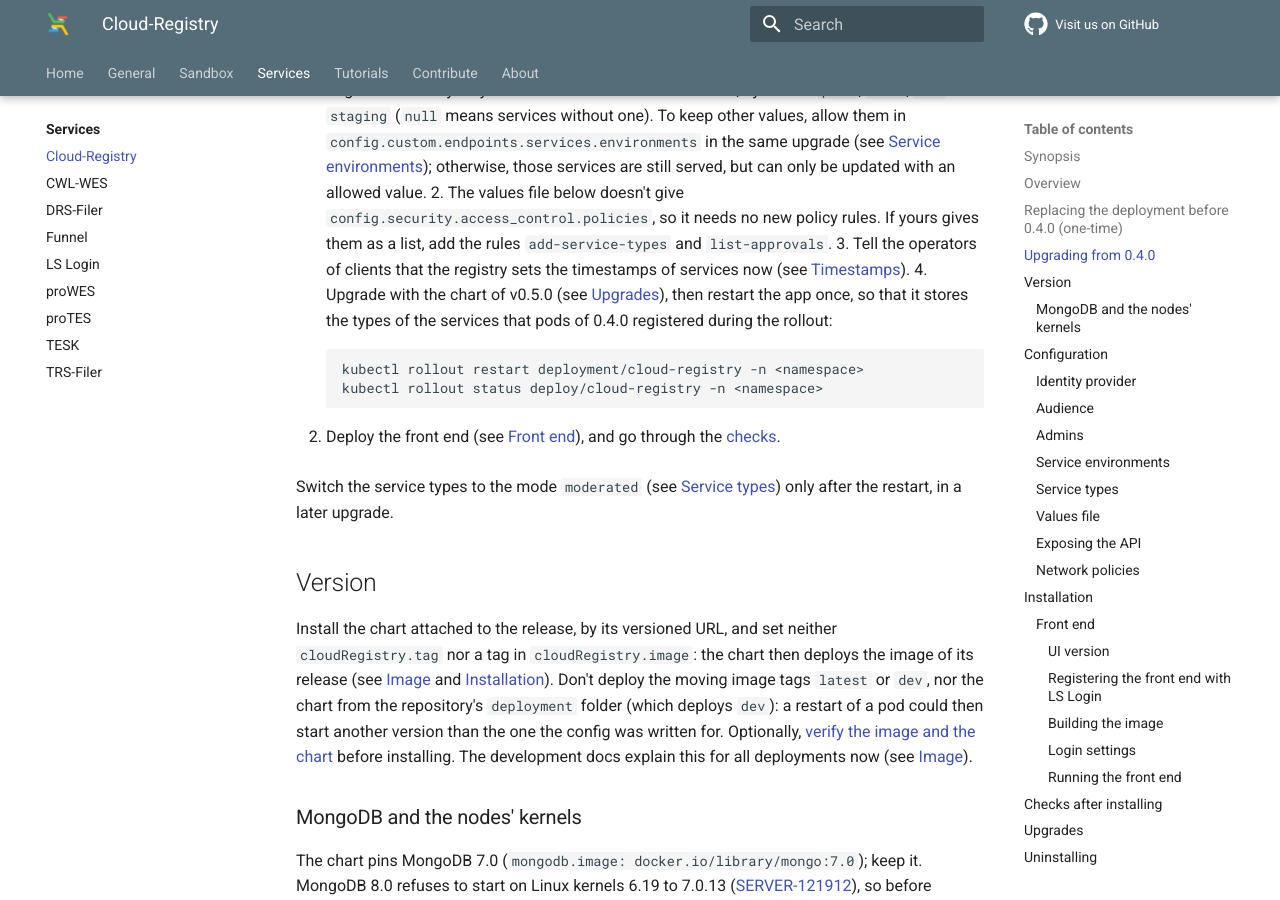
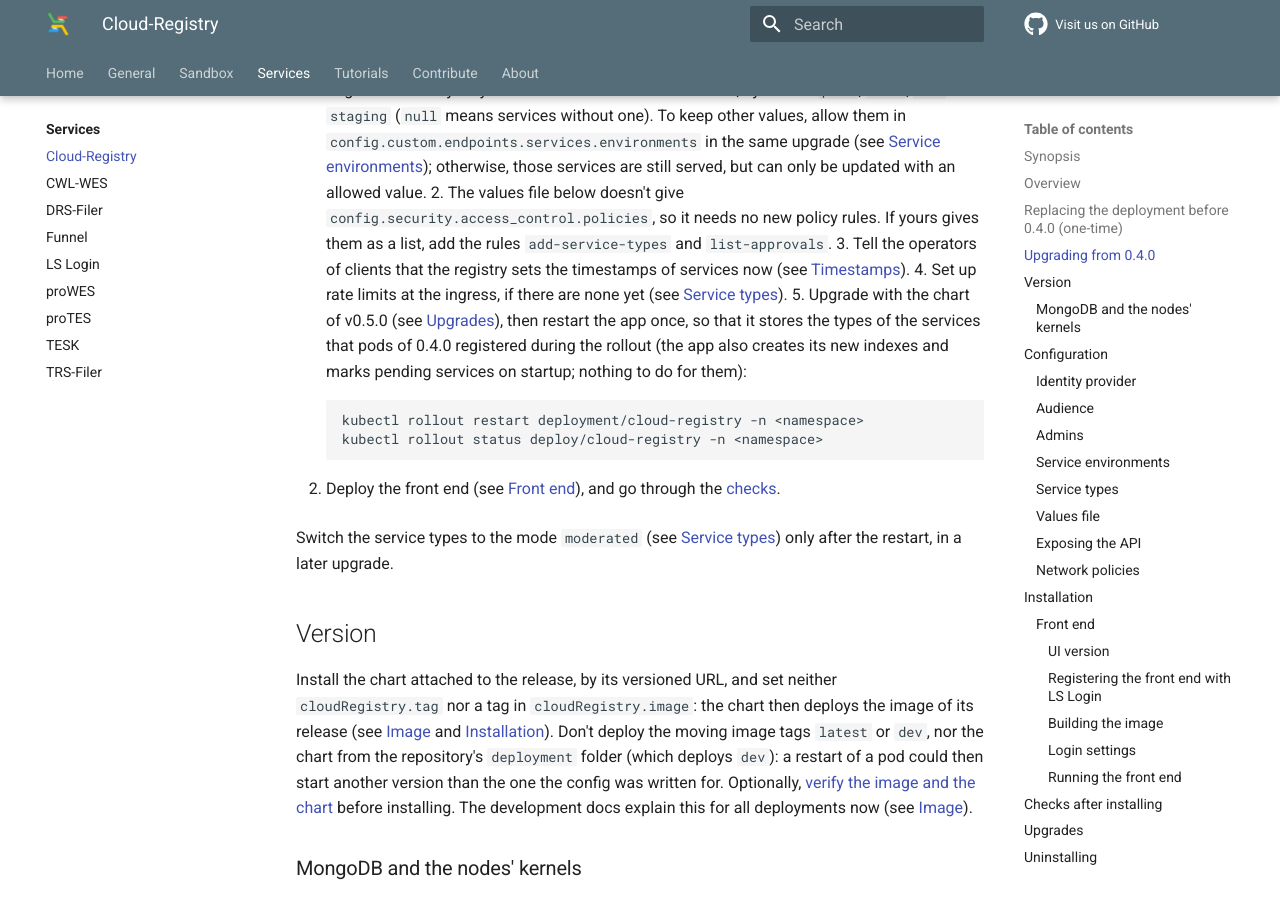
Before and after one commit to elixir-cloud-aai/elixir-cloud-aai.github.io, an MkDocs documentation site: the page built from docs/services/cloudregistry.md, in a window 1280 px wide and 900 px high, scrolled down 2622 px. Built offline with MkDocs 1.6.1 and Material for MkDocs 9.7.7, drawn with Linux system fonts in a browser that asks for light colours; comment, search, counter and statistics services are not loaded; some of the changed text lies outside the part shown.

Commit message:
docs: add type limits and rate limits
The limit of unused service types per user and the rate limits that
Cloud Registry 0.5.0 recommends with it, and the startup tasks of the
upgrade (#54).

Co-Authored-By: Claude Opus 5.5 <noreply@anthropic.com>

````diff
--- a/docs/services/cloudregistry.md
+++ b/docs/services/cloudregistry.md
@@ -120,16 +120,19 @@ chart's notes [To app version 0.5.0][cr-chart-0.5.0]; for this deployment:
    and `list-approvals`.
 3. Tell the operators of clients that the registry sets the timestamps of
    services now (see [Timestamps][cr-timestamps]).
-4. Upgrade with the chart of v0.5.0 (see [Upgrades](#upgrades)), then
+4. Set up rate limits at the ingress, if there are none yet (see [Service
+   types](#service-types)).
+5. Upgrade with the chart of v0.5.0 (see [Upgrades](#upgrades)), then
    restart the app once, so that it stores the types of the services that
-   pods of 0.4.0 registered during the rollout:
+   pods of 0.4.0 registered during the rollout (the app also creates its new
+   indexes and marks pending services on startup; nothing to do for them):
 
     ```bash
     kubectl rollout restart deployment/cloud-registry -n <namespace>
     kubectl rollout status deploy/cloud-registry -n <namespace>
     ```
 
-5. Deploy the front end (see [Front end](#front-end)), and go through the
+6. Deploy the front end (see [Front end](#front-end)), and go through the
    [checks](#checks-after-installing).
 
 Switch the service types to the mode `moderated` (see [Service
@@ -258,6 +261,14 @@ config:
 
 Admins approve pending types and services in the front end. Without the
 admin group (see [Admins](#admins)), nobody could approve them.
+
+Users other than admins may add at most 10 types that no service has
+(`config.custom.access_control.max_unused_service_types`, default `10`; see
+[Service types][cr-service-types-config]). The limit is per user, and anyone
+can create an LS Login account, so also limit the request rate at the
+ingress, at least for `POST /services/types` and `POST /services` (see
+[Rate limits][cr-rate-limits]; the controller must see the clients'
+addresses, not those of a proxy in front of the cluster).
 
 ### Values file
 
@@ -578,6 +589,7 @@ policy is `Retain`.
 [cr-image]: <https://cloud-registry.readthedocs.io/en/v0.5.0/deployment/#image>
 [cr-installation]: <https://cloud-registry.readthedocs.io/en/v0.5.0/deployment/#installation>
 [cr-ingress]: <https://cloud-registry.readthedocs.io/en/v0.5.0/deployment/#ingress>
+[cr-rate-limits]: <https://cloud-registry.readthedocs.io/en/v0.5.0/deployment/#rate-limits>
 [cr-tls]: <https://cloud-registry.readthedocs.io/en/v0.5.0/deployment/#tls>
 [cr-network-policies]: <https://cloud-registry.readthedocs.io/en/v0.5.0/deployment/#network-policies>
 [cr-upgrades]: <https://cloud-registry.readthedocs.io/en/v0.5.0/deployment/#upgrades>
````
